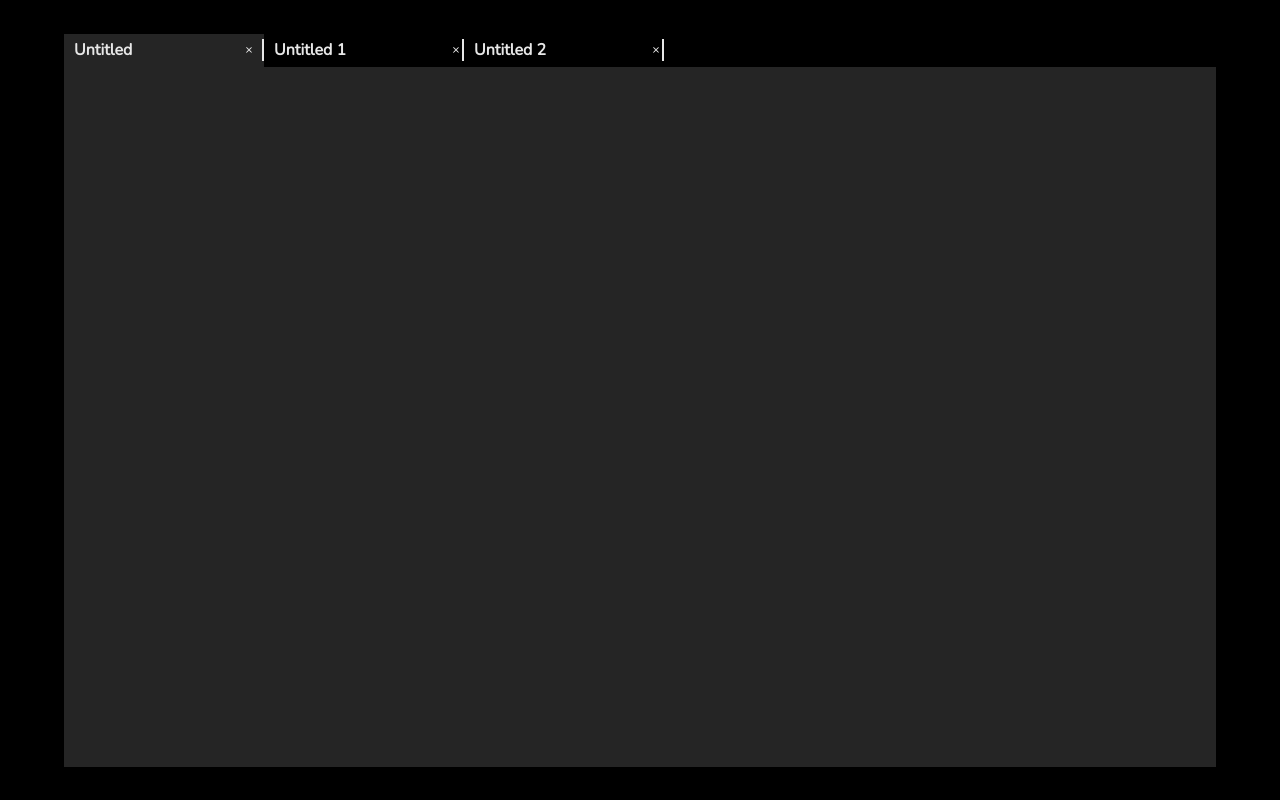
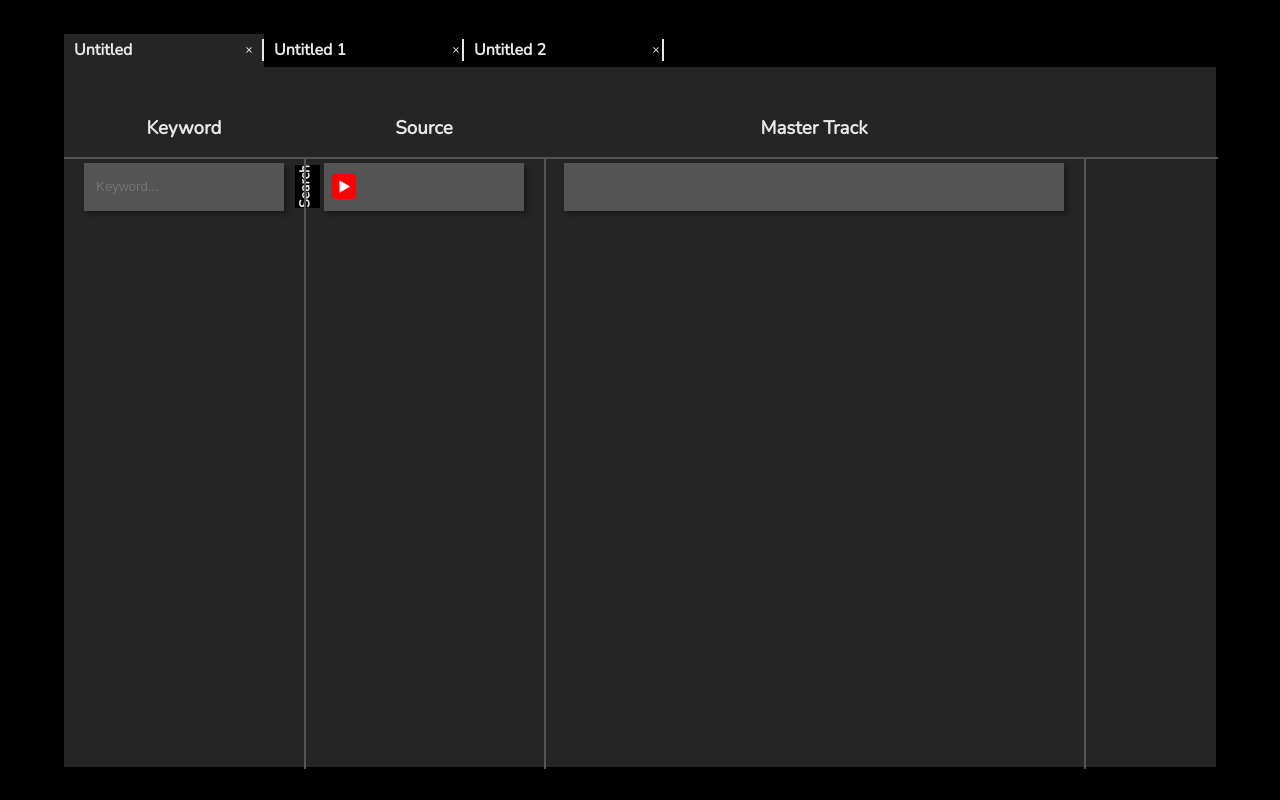
Before and after one commit to gagordon1/DJ-Assistant-Frontend, a React (Create React App) app: page / in a window 1280 px wide. Built offline with nearby package versions, Linux system fonts and the light colour scheme; the HTML template or start-up script is replaced by a standard one.

Commit message:
about to add google search functionality

```diff
--- a/package.json
+++ b/package.json
@@ -6,6 +6,7 @@
     "@testing-library/jest-dom": "^5.16.4",
     "@testing-library/react": "^13.3.0",
     "@testing-library/user-event": "^13.5.0",
+    "axios": "^0.27.2",
     "react": "^18.2.0",
     "react-dom": "^18.2.0",
     "react-scripts": "5.0.1",
--- a/src/Theme.js
+++ b/src/Theme.js
@@ -3,5 +3,7 @@
 export const colors = {
   workspaceBackground : "#252525",
   background : "#000000",
-  textColor : "#E7E7E7"
+  textColor : "#E7E7E7",
+  dataRowColor : '#545454',
+  trimLineColor : '#545454'
 }
--- /dev/null
+++ b/src/components/Workspace/ColumnTitles.js
@@ -0,0 +1,38 @@
+import styled from 'styled-components'
+
+
+const ColumnTitlesContainer = styled.div`
+
+  display : flex;
+  margin-top : 30px;
+  flex-direction : row;
+  height : 60px;
+  width : 100%;
+`
+const SourceTitle = styled.div`
+  width : 240px;
+`
+const KeywordTitle = styled.div`
+  width : 240px;
+`
+
+const TrackTitle = styled.div`
+  width : 540px;
+`
+export default function ColumnTitles(props){
+
+  return(
+    <ColumnTitlesContainer>
+      <KeywordTitle>
+        <h3>Keyword</h3>
+      </KeywordTitle>
+      <SourceTitle>
+        <h3>Source</h3>
+      </SourceTitle>
+      <TrackTitle>
+        <h3>Master Track</h3>
+      </TrackTitle>
+
+    </ColumnTitlesContainer>
+  )
+}
--- /dev/null
+++ b/src/components/Workspace/DataRow.js
@@ -0,0 +1,41 @@
+import styled from 'styled-components'
+import { colors } from '../../Theme'
+import { useEffect, useState } from 'react'
+import axios from 'axios'
+import { youtubeSearch } from '../../youtube-api-calls'
+
+import KeywordSearch from './KeywordSearch'
+import Source from './Source'
+import Track from './Track'
+
+const DataRowContainer = styled.div`
+  display : flex;
+  align-items : center;
+  height : 60px;
+  width : 100%;
+  background : ${colors.workspaceBackground};
+`
+
+
+
+export default function DataRow(props){
+
+  const [keyword, setKeyword] = useState("")
+  const [loading, setLoading] = useState(false)
+  const [searchResults, setSearchResults] = useState([])
+
+  const handleSearch = async () => {
+    setLoading(true)
+    const data = await youtubeSearch("hi")
+
+  }
+
+
+  return (
+    <DataRowContainer>
+      <KeywordSearch setKeyword={setKeyword} handleSearch={handleSearch}/>
+      <Source keyword={keyword}/>
+      <Track/>
+    </DataRowContainer>
+  )
+}
--- /dev/null
+++ b/src/components/Workspace/KeywordSearch.js
@@ -0,0 +1,60 @@
+import styled from 'styled-components'
+import { colors } from '../../Theme'
+
+
+const KeywordSearchContainer = styled.div`
+  display : flex;
+  align-items : center;
+  justify-content : space-between;
+  width : 200px;
+  height : 80%;
+  background : ${colors.dataRowColor};
+  margin-left : 20px;
+  margin-right : 20px;
+  box-shadow: 4px 4px 4px rgba(0, 0, 0, 0.25);
+`
+
+const SearchBar = styled.input`
+  background : inherit;
+  border : none;
+  outline : none;
+  color : ${colors.textColor};
+  overflow : scroll;
+  margin-left : 10px;
+  align-items : center;
+`
+
+const SearchButton = styled.div`
+  background : ${colors.background};
+  transform : rotate(-90deg) translate(0, 11px);
+  width : 48px;
+  height : 25px;
+  margin-bottom : 0px;
+  justify-self : end;
+  font-size : 12px;
+  vertical-align : middle;
+  &:hover {
+    cursor : pointer;
+  }
+`
+const SearchButtonText = styled.h3`
+  margin : auto;
+`
+
+
+const placeholder = "Keyword..."
+
+export default function KeywordSearch(props){
+
+  return (
+    <KeywordSearchContainer>
+
+      <SearchBar placeholder={placeholder}
+                onChange={(e) => props.setKeyword(e.target.value)}/>
+      <SearchButton onClick={props.handleSearch}>
+        <SearchButtonText>Search</SearchButtonText>
+      </SearchButton>
+
+    </KeywordSearchContainer>
+  )
+}
--- /dev/null
+++ b/src/components/Workspace/Source.js
@@ -0,0 +1,35 @@
+import styled from 'styled-components'
+import { colors } from '../../Theme'
+import { useState, useEffect } from 'react'
+import YoutubeLogoImage from '../../assets/youtube.png'
+
+
+const SourceContainer = styled.div`
+  display : flex;
+  align-items : center;
+  width : 200px;
+  height : 80%;
+  background : ${colors.dataRowColor};
+  margin-left : 20px;
+  margin-right : 20px;
+  box-shadow: 4px 4px 4px rgba(0, 0, 0, 0.25);
+`
+
+const YoutubeLogo = styled.img`
+  width : 25px;
+  height : 25px;
+  margin-left : 7px;
+
+`
+
+export default function Source(){
+
+  const [source, setSource] = useState("youtube") //youtube || soundcloud
+  const [loading, setLoading] = useState(false)
+
+  return (
+    <SourceContainer>
+      {source === "youtube"? <YoutubeLogo src={YoutubeLogoImage}/> : null}
+    </SourceContainer>
+  )
+}
--- /dev/null
+++ b/src/components/Workspace/Track.js
@@ -0,0 +1,20 @@
+import styled from 'styled-components'
+import { colors } from '../../Theme'
+
+
+const TrackContainer = styled.div`
+  width : 500px;
+  height : 80%;
+  background : ${colors.dataRowColor};
+  margin-left : 20px;
+  margin-right : 20px;
+  box-shadow: 4px 4px 4px rgba(0, 0, 0, 0.25);
+`
+
+export default function Track(){
+
+  return (
+    <TrackContainer>
+    </TrackContainer>
+  )
+}
--- a/src/components/Workspace/Workspace.js
+++ b/src/components/Workspace/Workspace.js
@@ -1,17 +1,58 @@
 import styled from 'styled-components'
 import { colors } from '../../Theme'
+import { useState, useEffect} from 'react'
+import DataRow from './DataRow'
+import ColumnTitles from './ColumnTitles'
+
+const columnWidths = {
+  "Keyword" : 240,
+  "Source" : 240,
+  "Master Track" : 540,
+}
 
 const WorkspaceContainer = styled.div`
+  display : flex;
+  flex-direction : column;
   width : 90%;
   height : 700px;
   background : ${colors.workspaceBackground};
 `
 
+const SeparatorLine = styled.div`
+  position : absolute;
+  margin-top: 90px;
+  width: 0px;
+  height: 610px;
+  margin-left : ${props => props.marginLeft}px;
+
+  border: 0.1px solid ${colors.trimLineColor};
+`
+const HorizontalSeparator = styled.div`
+  margin-top : 90px;
+  position: absolute;
+  width: inherit;
+  height: 0px;
+
+  border: 0.1px solid ${colors.trimLineColor};
+`
+const generateVerticalSeparators = (columns) =>{
+  return columns.map((column, i) => <SeparatorLine
+      marginLeft={columns.slice(0,i+1).reduce((a,b) => {return a + columnWidths[b]}, 0)}/>
+    )
+}
+
 export default function Workspace(props){
+
+  const [columns, setColumns] = useState(["Keyword", "Source", "Master Track"])
+
+  const [data, setData] = useState([<DataRow columns={columns}/>])
 
   return (
     <WorkspaceContainer>
-
+      <ColumnTitles columns={columns}/>
+      {data}
+      <HorizontalSeparator/>
+      {generateVerticalSeparators(columns)}
     </WorkspaceContainer>
   )
 }
--- a/src/components/Workspaces.js
+++ b/src/components/Workspaces.js
@@ -17,13 +17,12 @@ export default function Workspaces(){
 
   //maps workspaces to their names
   const [workspaces, setWorkspaces] = useState({
-    "0" : {"name" : "Untitled", "component" : <Workspace/>},
-    "1" : {"name" : "Untitled 1", "component" : <Workspace/>},
-    "2" : {"name" : "Untitled 2", "component" : <Workspace/>}
+    "0" : {"name" : "Untitled", "component" : <Workspace id={0}/>},
+    "1" : {"name" : "Untitled 1", "component" : <Workspace id={1}/>},
+    "2" : {"name" : "Untitled 2", "component" : <Workspace id={2}/>}
   });
 
   const [workspace, setWorkspace] = useState("0")
-
 
   return (
     <WorkspacesContainer>
--- /dev/null
+++ b/src/youtube-api-calls.js
@@ -0,0 +1,15 @@
+import axios from 'axios'
+
+
+export const youtubeSearch = async (query) =>{
+
+  let result = await axios.get("https://www.googleapis.com/youtube/v3/search",{
+    params : {
+      part : "snippet",
+      q : "Everyday we lit"
+    }
+  })
+
+  console.log(result);
+
+}
```
Also changed, not shown: src/assets/youtube.png (added), 1 other file (tests, documents, lock files or other folders).
